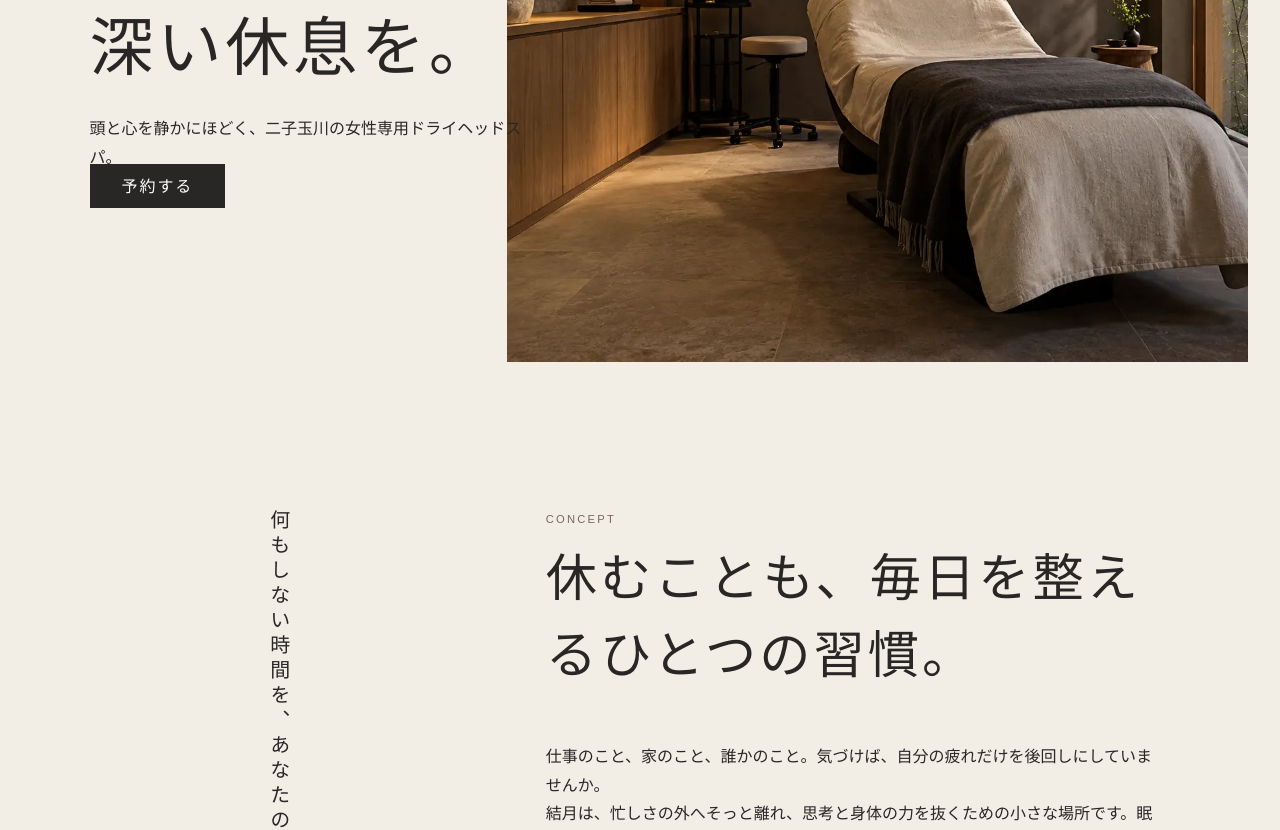
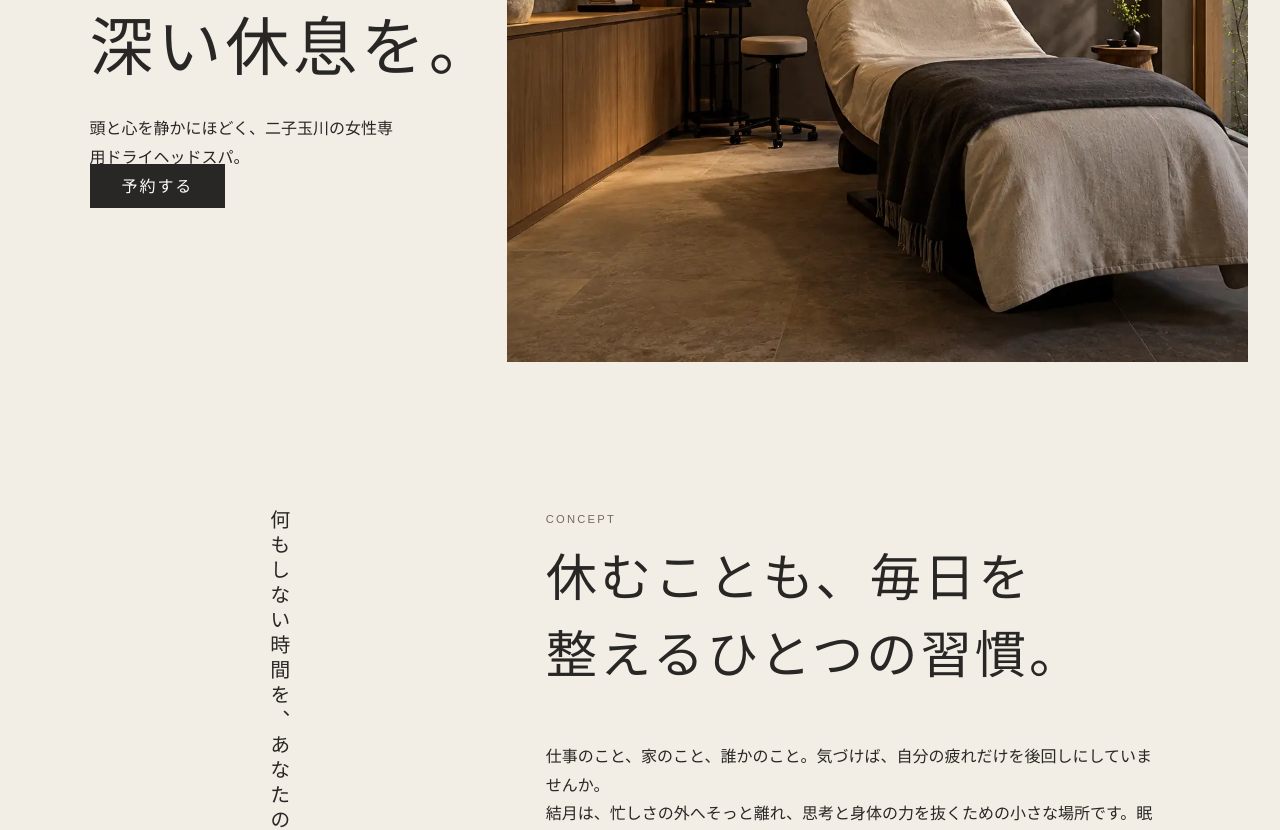
Before and after one commit to yuruttoiyashi/yuzuki-site, a React (Vite) app: page / in a window 1280 px wide. Shown: the part 420-1250 px from the top of the page. Built offline with nearby package versions, Linux system fonts and the light colour scheme.

Commit message:
fix: adjust Japanese line breaks in src/styles/index.css

```diff
--- a/src/styles/index.css
+++ b/src/styles/index.css
@@ -50,14 +50,14 @@ a { color: inherit; text-decoration: none; }
 .section-inner { max-width: 1080px; margin: auto; }
 .section-dark { padding: clamp(5rem, 10vw, 9rem) 6vw; color: #f3eee5; background: var(--color-sumi); }
 .section-heading { max-width: 700px; margin-bottom: 3rem; }
-.section-heading h2 { margin: .75rem 0 1rem; font-family: "Yu Mincho", "Hiragino Mincho ProN", serif; font-size: clamp(1.9rem, 4vw, 3.25rem); font-weight: 500; line-height: 1.5; letter-spacing: .06em; }
+.section-heading h2 { margin: .75rem 0 1rem; font-family: "Yu Mincho", "Hiragino Mincho ProN", serif; font-size: clamp(1.9rem, 4vw, 3.25rem); font-weight: 500; line-height: 1.5; letter-spacing: .06em; text-wrap: balance; }
 .section-heading > p:last-child { color: #6c645e; }
 .section-heading.light .eyebrow, .section-heading.light > p:last-child { color: #cfc3b5; }
 .home-hero { min-height: calc(100svh - 82px); display: grid; grid-template-columns: minmax(330px, .85fr) 1.4fr; align-items: stretch; padding-left: 7vw; background: var(--color-kinari); }
 .home-hero .hero-copy { align-self: center; z-index: 1; padding: 5rem 0; }
 .hero-brand { font-family: "Yu Mincho", serif; letter-spacing: .18em; }
 .home-hero h1 { margin: 1.2rem 0; font-family: "Yu Mincho", "Hiragino Mincho ProN", serif; font-size: clamp(2.4rem, 5vw, 5rem); font-weight: 500; line-height: 1.45; letter-spacing: .06em; white-space: nowrap; }
-.hero-lead { max-width: 28rem; }
+.hero-lead { max-width: 28rem; text-wrap: pretty; }
 .hero-visual, .space-visual, .therapist-visual, .salon-detail-visual, .profile-visual { display: block; width: 100%; object-fit: cover; background: #65594f; }
 .hero-visual { min-width: 0; min-height: 680px; height: calc(100% - 7rem); align-self: center; margin-left: -2rem; }
 .concept { display: grid; grid-template-columns: 1fr 2fr; gap: 9vw; align-items: start; }
@@ -203,6 +203,7 @@ a { color: inherit; text-decoration: none; }
 }
 
 @media (min-width: 901px) {
+  .keep-together { white-space: nowrap; }
   .form-row { grid-template-columns: 1fr 1fr; }
   .reservation-confirm dl div { grid-template-columns: 180px minmax(0, 1fr); gap: 2rem; }
   .form-actions { flex-direction: row; flex-wrap: wrap; }
```
